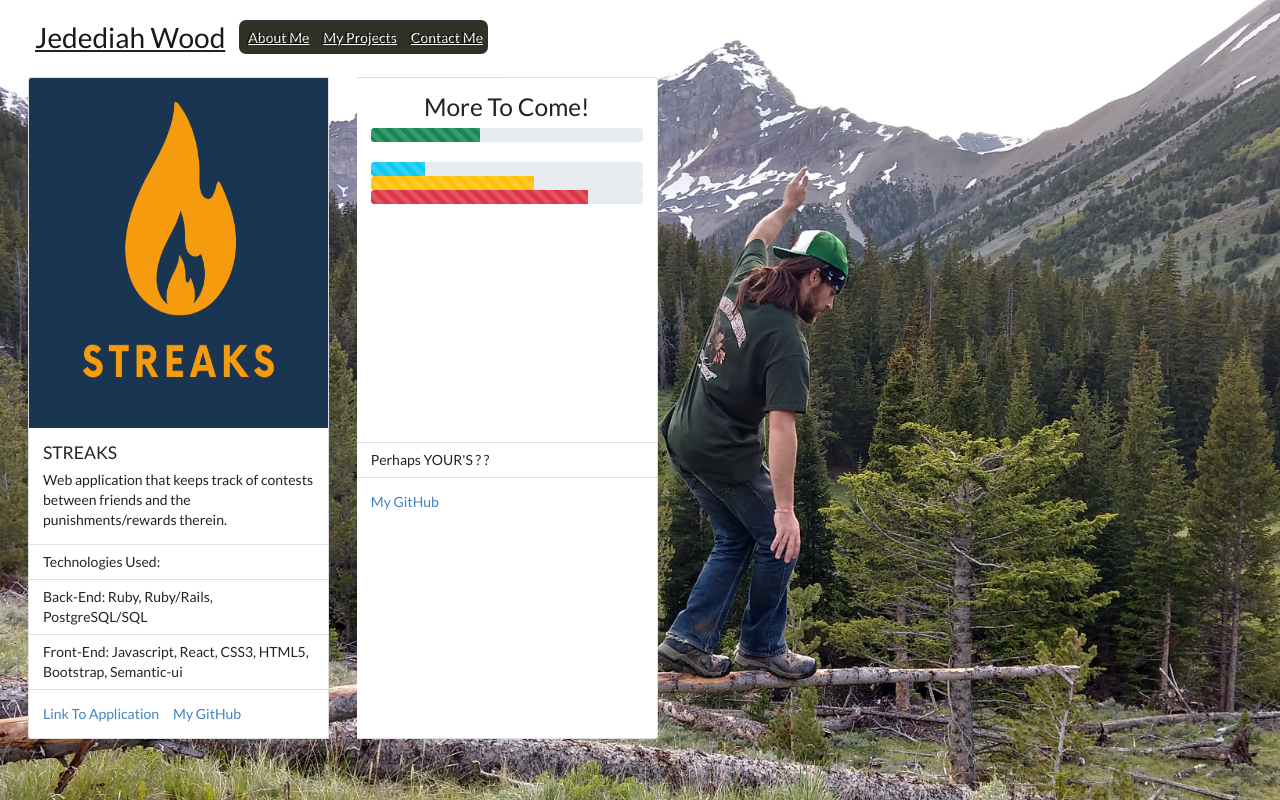
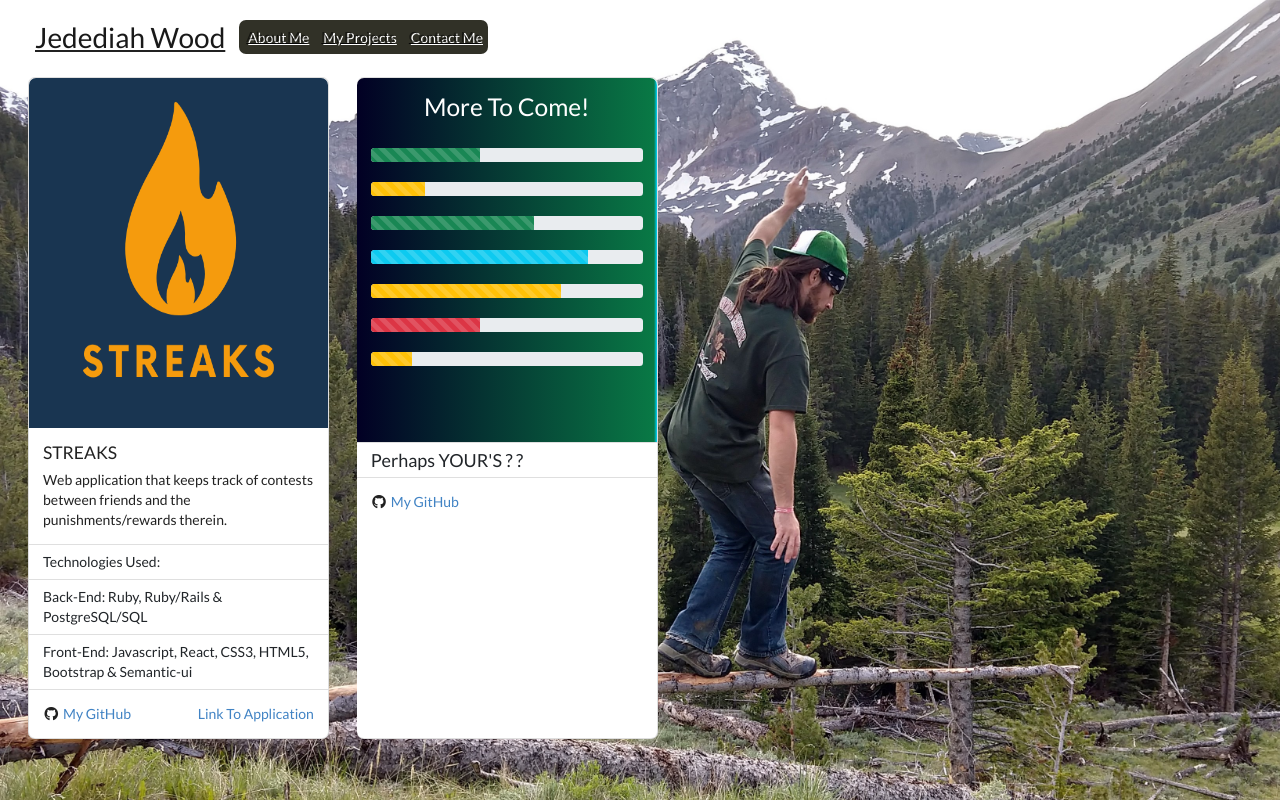
Before and after one commit to jedCode28/Portafolio-, a React (Create React App) app: page /projects in a window 1280 px wide. Built offline with nearby package versions, Linux system fonts and the light colour scheme.

Commit message:
My Projects Good

```diff
--- a/src/App.css
+++ b/src/App.css
@@ -27,11 +27,25 @@
   /* height: 50%; */
   margin-top: 5.5em !important;
   margin: 2em;
+  border-radius: 7px !important;
 }
 
-.card2 {
-  height: 10.8rem;
+.card2body {
+  background: rgb(2,0,36);
+  background: linear-gradient(90deg, rgba(2,0,36,1) 0%, rgba(9,121,69,1) 99%, rgba(0,212,255,1) 100%);
+  height: 10.8rem !important;
+  border-top-left-radius: 7px ;
+  border-top-right-radius: 7px ;
 }
+
+.card2Main {
+  /* max-height: 35rem; */
+}
+
+.soon {
+
+}
+
 
 .cardImage {
   background-color: #193551;
@@ -39,6 +53,8 @@
   max-width: 24rem;
   display: flex;
   align-content: center;
+  border-top-left-radius: 7px ;
+  border-top-right-radius: 7px !important;
 }
 
 .aboot {
--- a/src/pages/Jects.js
+++ b/src/pages/Jects.js
@@ -15,29 +15,40 @@ const Jects = () => {
         </Card.Body>
       <ListGroup className="list-group-flush">
         <ListGroupItem >Technologies Used:</ListGroupItem>
-        <ListGroupItem>Back-End: Ruby, Ruby/Rails, PostgreSQL/SQL</ListGroupItem>
-        <ListGroupItem>Front-End: Javascript, React, CSS3, HTML5, Bootstrap, Semantic-ui</ListGroupItem>
+        <ListGroupItem>Back-End: Ruby, Ruby/Rails & PostgreSQL/SQL</ListGroupItem>
+        <ListGroupItem>Front-End: Javascript, React, CSS3, HTML5, Bootstrap & Semantic-ui</ListGroupItem>
       </ListGroup>
       <Card.Body>
-        <Card.Link href="http://streaks-app.herokuapp.com/">Link To Application</Card.Link>
+        <Card.Link href="http://streaks-app.herokuapp.com/" style={{float: 'right'}}>Link To Application</Card.Link>
+        <i class="github icon"></i>
         <Card.Link href="https://github.com/jedCode28">My GitHub</Card.Link>
       </Card.Body>
     </Card>
-    <Card>
-      <Card.Body className='card2'>
-        <Card.Title style={{fontSize: '175%', textAlign: 'center'}}>More To Come!</Card.Title>
+    <Card className='card2Main'>
+      <Card.Body className='card2body'>
+        <Card.Title style={{fontSize: '175%', textAlign: 'center', color: 'white'}}>More To Come!</Card.Title>
         <div className='divCard'>
+          <br/>
           <ProgressBar animated variant="success" now={40} />
           <br/>
-          <ProgressBar animated variant="info" now={20} />
-          <ProgressBar animated variant="warning" now={60} />
-          <ProgressBar animated variant="danger" now={80} />
+          <ProgressBar animated variant="warning" now={20} />
+          <br/>
+          <ProgressBar animated variant="success" now={60} />
+          <br/>
+          <ProgressBar animated variant="info" now={80} />
+          <br/>
+          <ProgressBar animated variant="warning" now={70} />
+          <br/>
+          <ProgressBar animated variant="danger" now={40} />
+          <br/>
+          <ProgressBar animated variant="warning" now={15} />
         </div>
       </Card.Body>
       <ListGroup className="list-group-flush">
-        <ListGroupItem >Perhaps YOUR'S ? ?</ListGroupItem>
+        <ListGroupItem style={{fontSize: 'large'}}>Perhaps YOUR'S ? ?</ListGroupItem>
       </ListGroup>
-      <Card.Body>
+      <Card.Body className='soon'>
+      <i class="github icon"></i>
         <Card.Link href="https://github.com/jedCode28">My GitHub</Card.Link>
       </Card.Body>
     </Card>
```
